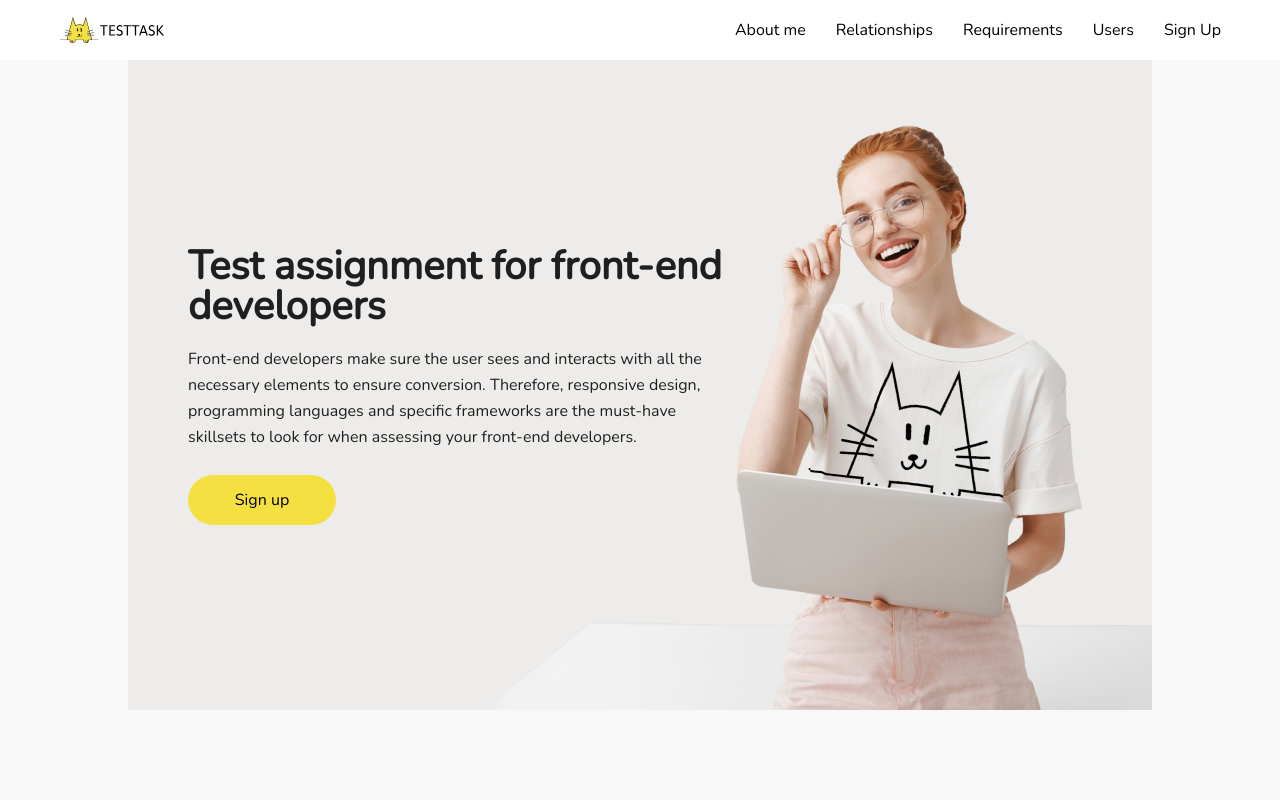
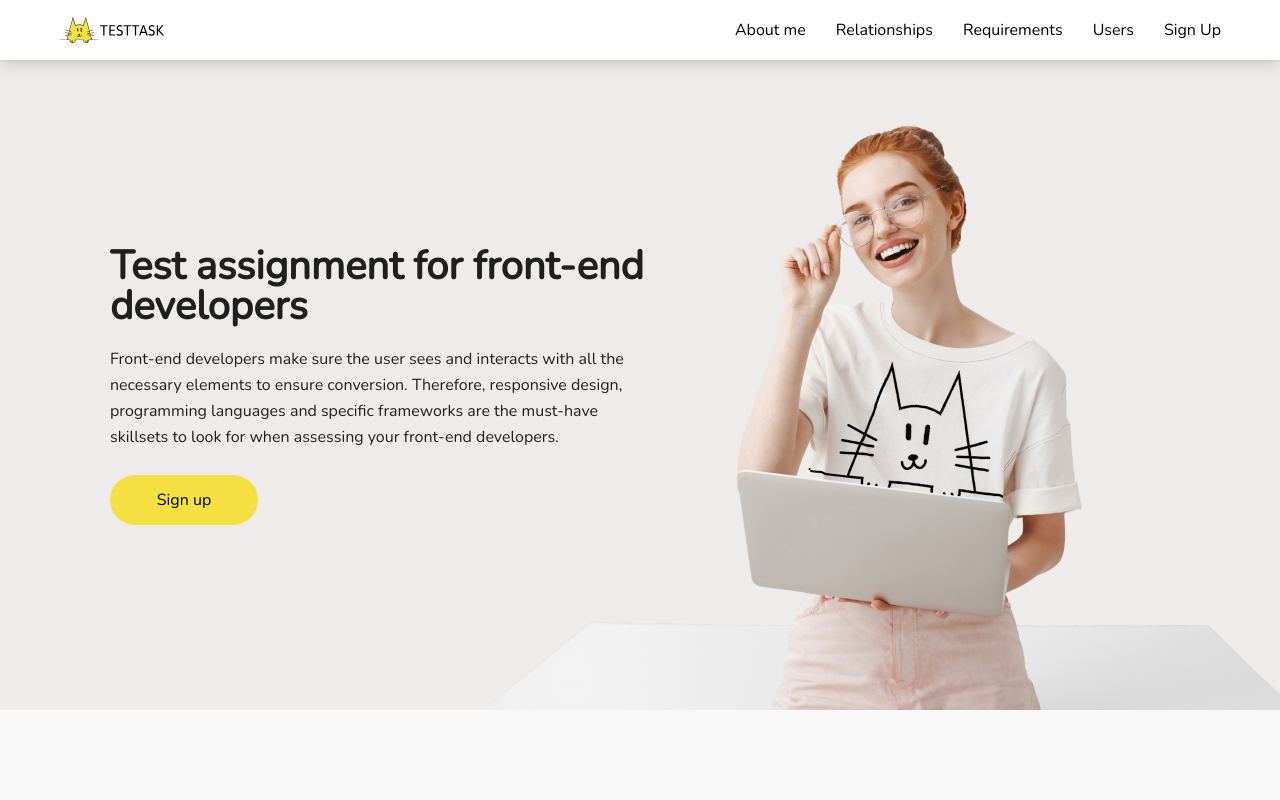
Before and after one commit to Erl777/TT, a Vue app: page / in a window 1280 px wide. Shown: the top 800 px of the page. Built offline with nearby package versions, Linux system fonts and the light colour scheme; no server answers.

Commit message:
adaptive 2560 & form

```diff
--- a/package.json
+++ b/package.json
@@ -9,6 +9,7 @@
   "dependencies": {
     "axios": "^0.24.0",
     "core-js": "^3.6.5",
+    "normalize.css": "^8.0.1",
     "vue": "^2.6.11",
     "vuelidate": "^0.7.6",
     "vuetify": "^2.6.1"
--- a/src/components/formRegister.vue
+++ b/src/components/formRegister.vue
@@ -156,28 +156,29 @@ export default {
             this.radios = Object.assign([], res.data.positions)
           });
     },
-    async createUser(){
+    async createUser() {
       const token = await this.getToken();
-      let config = {
-        headers: {
-          Token: token
+      const config = {
+          headers: {
+            Token: token
+          }
         }
-      }
-      let payload = {
-        name: this.name,
-        email: this.email,
-        phone: this.phone,
-        position_id: this.position,
-        photo: this.photo
-      };
+      let payload = new FormData();
+      payload.append('position_id', this.position);
+      payload.append('name', this.name);
+      payload.append('email', this.email);
+      payload.append('phone', this.phone);
+      payload.append('photo', this.photo);
       this.$http
           .post(`https://frontend-test-assignment-api.abz.agency/api/v1/users`, payload, config)
           .then((res) => {
             console.log(res)
             this.success = true
+            // clear form
+            this.$nextTick(() => { this.$v.$reset() })
           }).catch((err) => {
             throw new Error(err)
-      });
+          });
 
     },
     getToken(){
@@ -201,16 +202,13 @@ export default {
         margin-bottom: 13px !important;
       }
     }
-    &__subtitle {
+    & &__subtitle {
       margin-bottom: 11px;
     }
     &__radio {
       margin-bottom: 9px !important;
       .v-input--selection-controls__input {
         left: -2px;
-      }
-      label {
-        margin-left: 8px;
       }
     }
   }
--- a/src/components/header.vue
+++ b/src/components/header.vue
@@ -1,5 +1,6 @@
 <template>
   <header class="header">
+    <div class="custom-container">
       <img src="/img/Logo.svg" class="logo__img" alt="">
       <nav class="nav">
         <ul class="menu">
@@ -8,6 +9,7 @@
           </li>
         </ul>
       </nav>
+    </div>
   </header>
 </template>
 
@@ -24,16 +26,20 @@ export default {
 
 <style scoped lang="scss">
   .header {
-  //position: sticky;
-  //top: 0;
-  //left: 0;
-  //z-index: 1;
+    position: sticky;
+    top: 0;
+    left: 0;
+    z-index: 1;
+    .custom-container {
       height: 60px;
       display: flex;
       align-items: center;
       justify-content: space-between;
+      padding: 0 44px 0 60px;
+      margin-bottom: 0;
+    }
+    height: 60px;
     background-color: #fff;
-    padding: 0 44px 0 60px;
     box-shadow: -1px -1px 5px rgba(0, 0, 0, 0.15), 0px 4px 15px rgba(0, 0, 0, 0.15);
   }
   .menu {
--- a/src/components/modal.vue
+++ b/src/components/modal.vue
@@ -1,6 +1,6 @@
 <template>
   <div class="overlay" @click="$emit('close')">
-    <div class="modal">
+    <div class="modal" @click.stop="">
       <slot />
     </div>
   </div>
--- a/src/components/users.vue
+++ b/src/components/users.vue
@@ -1,5 +1,5 @@
 <template>
-  <section class="container users">
+  <section class="custom-container users">
     <h1 class="users__title">
       Our cheerful users
     </h1>
@@ -73,13 +73,15 @@ export default {
   .cards {
     display: grid;
     grid-gap: 29px;
-    grid-template-columns: repeat(3, 282px);
+    grid-template-columns: repeat(3, minmax(282px, 370px));
     grid-template-rows: repeat(auto-fill, 313px);
     margin-bottom: 50px;
+    @media (min-width: 1024px) {
+      grid-gap: 30px;
+    }
   }
 
   .card {
-    max-width: 282px;
     height: 313px;
     max-height: 313px;
     display: flex;
--- a/src/views/Home.vue
+++ b/src/views/Home.vue
@@ -1,6 +1,7 @@
 <template>
   <main>
-    <section class="container introduction">
+    <section class="introduction">
+      <div class="custom-container">
         <h1 class="introduction__title"> Test assignment for front-end developers </h1>
         <p class="introduction__description">
           Front-end developers make sure the user sees and interacts with all
@@ -11,8 +12,9 @@
         <a class="yellow-btn" href="#registration">
           Sign up
         </a>
+      </div>
     </section>
-    <section class="container acquaintance">
+    <section class="custom-container acquaintance">
       <img src="/img/Image-387x340.svg" alt="">
       <div class="acquaintance__content">
         <h1 class="acquaintance__title">
@@ -41,7 +43,11 @@
         Your personal data is stored according to the Privacy Policy
       </h2>
       <form-register />
+
+      <picture>
+        <source media="(min-width:1400px)" class="registration__img" srcset="/img/Footprint-972x177.svg">
         <img class="registration__img" src="/img/Footprint-467x177.svg" alt="">
+      </picture>
     </section>
   </main>
 </template>
@@ -61,32 +67,44 @@ export default {
 }
 </script>
 
-<style scoped lang="scss">
-  header, footer, main {
+<style lang="scss">
+  main {
+    width: 100%;
+  }
+  section {
+    &:not(:last-child) {
+      margin-bottom: 175px !important;
+    }
+  }
+  .custom-container {
+    padding: 0 60px;
+    margin: 0 auto;
+    max-width: 100%;
+    @media (min-width: 1280px) {
       max-width: 1400px;
-    margin: 0 auto;
+      padding: 0 110px;
     }
-  .container {
-    padding: 0 60px;
-    margin-bottom: 175px;
-    max-width: 100%;
   }
   .introduction {
     height: 650px;
+    background-color: #EDECEA;
+    .custom-container {
+      height: 100%;
       display: flex;
       flex-direction: column;
       justify-content: center;
-    padding-left: 60px;
+      //padding-left: 60px;
       background-image: url("/img/Banner_photo.jpg");
       background-size: cover;
       background-position: center;
+    }
     //margin-bottom: 175px;
     &__title {
       width: 100%;
       max-width: 670px;
       margin: 0 0 20px 0;
     }
-    &__description {
+    & &__description {
       max-width: 527px;
       margin: 0 0 25px 0;
     }
@@ -115,9 +133,6 @@ export default {
     }
   }
 
-
-
-
   .registration {
     position: relative;
     padding-bottom: 180px;
@@ -133,6 +148,9 @@ export default {
       position: absolute;
       right: 0;
       bottom: 0;
+      @media (min-width: 1400px) {
+        right: 205px;
+      }
     }
   }
 
```
Also changed, not shown: 1 other file (tests, documents, lock files or other folders). Lines whose indentation alone changed are shown as unchanged.
